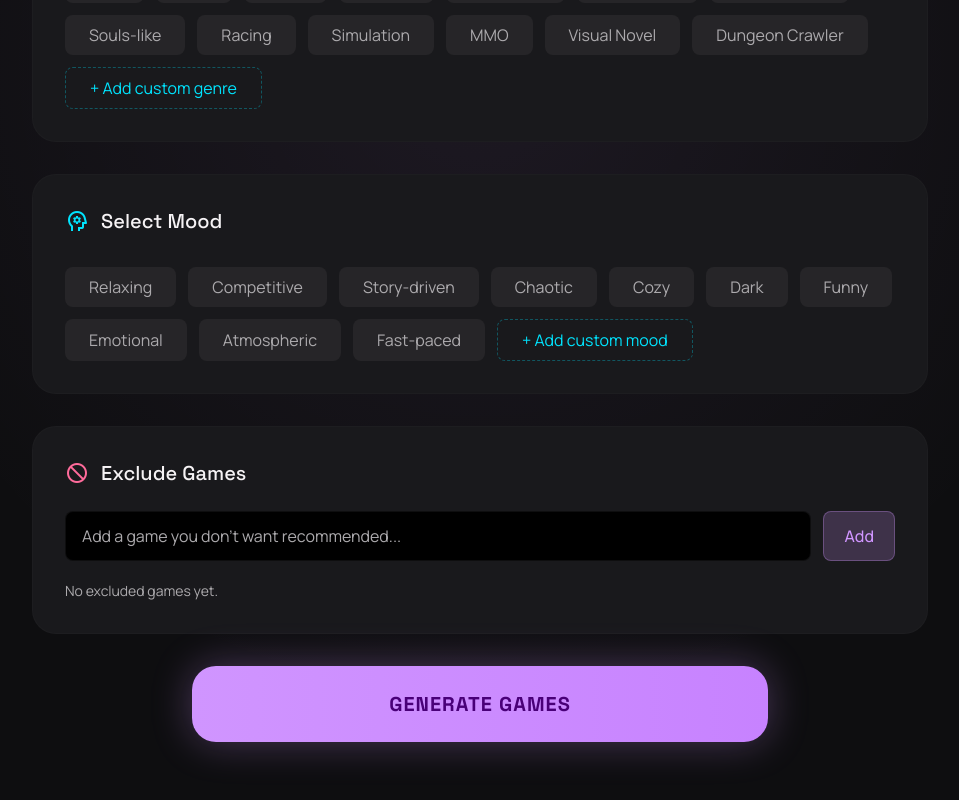
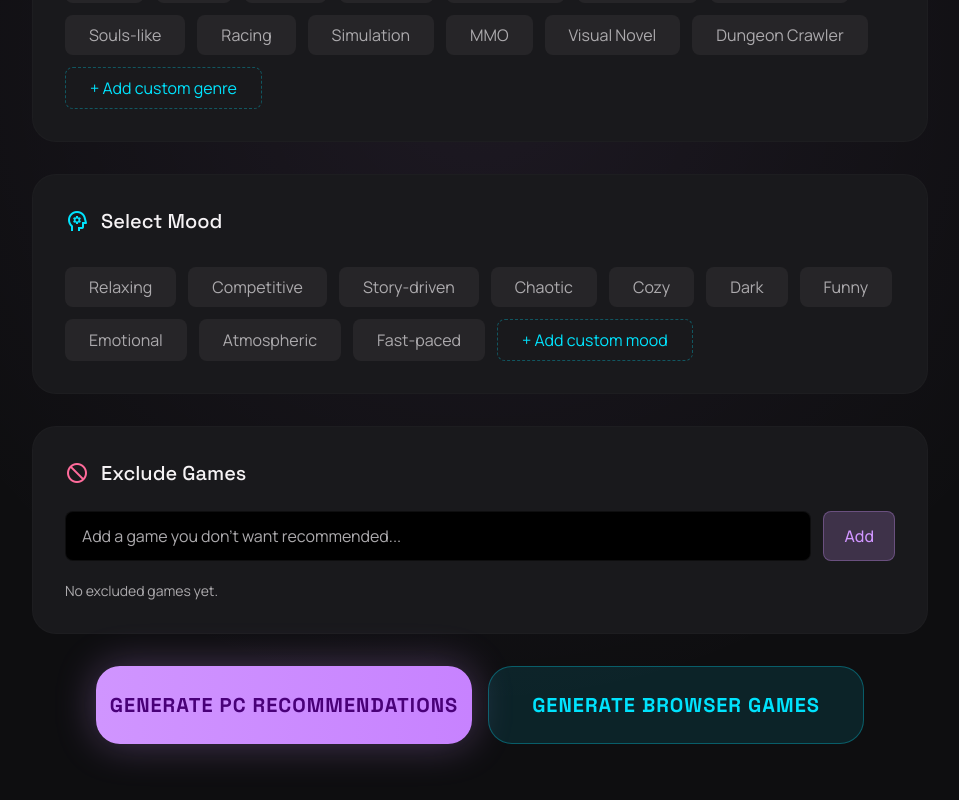
Before and after one commit to philipholmgren/game-rec, a React (Vite) app: page / in a window 1280 px wide. Shown: the part 718-1518 px from the top of the page, without its empty margins (160-1119 px from the left). Built offline with nearby package versions, Linux system fonts and the light colour scheme.

Commit message:
browser games

```diff
--- a/src/app/App.tsx
+++ b/src/app/App.tsx
@@ -19,10 +19,37 @@ export default function App() {
   const [moods, setMoods] = useState(allMoods);
   const [customMoods, setCustomMoods] = useState<string[]>([]);
   const [excludedGames, setExcludedGames] = useState<string[]>([]);
-
+  const [recommendationMode, setRecommendationMode] = useState<'pc' | 'browser'>('pc');
   const [recommendations, setRecommendations] = useState<Recommendation[]>([]);
   const [isModalOpen, setIsModalOpen] = useState(false);
   const [isLoading, setIsLoading] = useState(false);
+
+  const handleGenerateBrowserGames = async () => {
+    const request = buildRecommendationRequest(
+      genres,
+      customGenres,
+      moods,
+      customMoods,
+      excludedGames,
+      undefined,
+      playerAmount,
+      budgetAmount,
+      wildcardAmount,
+      'browser'
+    );
+
+    try {
+      setIsLoading(true);
+      setRecommendationMode('browser');
+      const response = await getRecommendations(request);
+      setRecommendations(response);
+      setIsModalOpen(true);
+    } catch (error) {
+      console.error('Failed to generate browser game recommendations:', error);
+    } finally {
+      setIsLoading(false);
+    }
+  };
 
   const handleGenerateRecommendations = async () => {
     const request = buildRecommendationRequest(
@@ -34,13 +61,14 @@ export default function App() {
       undefined,
       playerAmount,
       budgetAmount,
-      wildcardAmount
+      wildcardAmount,
+      'pc'
     );
 
     try {
       setIsLoading(true);
+      setRecommendationMode('pc');
       const response = await getRecommendations(request);
-      console.log(response)
       setRecommendations(response);
       setIsModalOpen(true);
     } catch (error) {
@@ -67,6 +95,7 @@ export default function App() {
   const handleGenerateMoreRecommendations = async () => {
     try {
       setIsLoading(true);
+      setRecommendationMode('pc');
 
       const alreadyRecommendedGames = recommendations.map(
         (recommendation) => recommendation.name
@@ -81,7 +110,8 @@ export default function App() {
       alreadyRecommendedGames,
       playerAmount,
       budgetAmount,
-      wildcardAmount
+      wildcardAmount,
+      recommendationMode
       );
 
       const response = await getRecommendations(request);
@@ -129,11 +159,21 @@ export default function App() {
             </div>
           </div>
 
-          <div className="flex justify-center">
-            <GenerateRecommendations
-              onGenerate={handleGenerateRecommendations}
-              isLoading={isLoading}
-            />
+          <div className="flex flex-col items-center gap-4">
+            <div className="flex flex-col sm:flex-row justify-center gap-4 w-full max-w-3xl">
+              <GenerateRecommendations
+                onGenerate={handleGenerateRecommendations}
+                isLoading={isLoading}
+                label="Generate PC Recommendations"
+              />
+
+              <GenerateRecommendations
+                onGenerate={handleGenerateBrowserGames}
+                isLoading={isLoading}
+                label="Generate Browser Games"
+                variant="secondary"
+              />
+            </div>
           </div>
         </div>
       </main>
@@ -144,6 +184,7 @@ export default function App() {
         recommendations={recommendations}
         onGenerateMore={handleGenerateMoreRecommendations}
         isLoading={isLoading}
+        mode={recommendationMode}
       />
     </div>
   );
--- a/src/components/GenerateRecommendations.tsx
+++ b/src/components/GenerateRecommendations.tsx
@@ -1,20 +1,29 @@
 type GenerateRecommendationsProps = {
   onGenerate: () => void;
   isLoading: boolean;
+  label?: string;
+  variant?: 'primary' | 'secondary';
 };
 
 export default function GenerateRecommendations({
   onGenerate,
   isLoading,
+  label = 'Generate Recommendations',
+  variant = 'primary',
 }: GenerateRecommendationsProps) {
+  const className =
+    variant === 'primary'
+      ? 'w-full py-6 rounded-xl bg-gradient-to-r from-primary to-primary-container text-on-primary font-headline text-xl font-bold uppercase tracking-wider shadow-[0_0_40px_rgba(208,149,255,0.3)] hover:scale-[1.02] active:scale-95 transition-all disabled:opacity-60'
+      : 'w-full py-6 rounded-xl border border-secondary/30 bg-secondary/10 text-secondary font-headline text-xl font-bold uppercase tracking-wider hover:bg-secondary/15 active:scale-95 transition-all disabled:opacity-60';
+
   return (
-    <div className="space-y-4 w-full max-w-xl flex flex-col items-center">
+    <div className="w-full flex justify-center">
       <button
         onClick={onGenerate}
         disabled={isLoading}
-        className="w-full py-6 rounded-xl bg-gradient-to-r from-primary to-primary-container text-on-primary font-headline text-xl font-bold uppercase tracking-wider shadow-[0_0_40px_rgba(208,149,255,0.3)] hover:scale-[1.02] active:scale-95 transition-all disabled:opacity-60"
+        className={className}
       >
-        {isLoading ? 'Generating...' : 'Generate Games'}
+        {isLoading ? 'Generating...' : label}
       </button>
     </div>
   );
--- a/src/components/RecommendationsModal.tsx
+++ b/src/components/RecommendationsModal.tsx
@@ -5,7 +5,8 @@ export default function RecommendationsModal({
   onClose,
   recommendations,
   onGenerateMore,
-  isLoading
+  isLoading,
+  mode
 }: RecommendationsModalProps) {
   if (!isOpen) return null;
 
@@ -86,7 +87,7 @@ export default function RecommendationsModal({
                       rel="noreferrer"
                       className="inline-flex mt-4 px-4 py-2 rounded-lg bg-primary/20 text-primary border border-primary/30 hover:bg-primary/30 transition-colors"
                     >
-                      View on Steam
+                      {mode === 'pc' ? 'View on Steam' : 'Go to site'}
                     </a>
                   </div>
                 </div>
--- a/src/http/getRecommendations.tsx
+++ b/src/http/getRecommendations.tsx
@@ -1,7 +1,7 @@
 import type { RecommendationRequest } from "../types/commonTypes";
 
 export async function getRecommendations(payload: RecommendationRequest) {
-  const response = await fetch("https://nextgame.philip-holmgren.workers.dev", {
+  const response = await fetch("http://127.0.0.1:8787", {
     method: "POST",
     headers: {
       "Content-Type": "application/json",
--- a/src/services/request.ts
+++ b/src/services/request.ts
@@ -9,7 +9,8 @@ export const buildRecommendationRequest = (
     extraExcludedGames: string[] = [],
     playerAmount: number,
     budgetAmount: number,
-    wildcardAmount: number
+    wildcardAmount: number,
+    mode: 'pc' | 'browser'
 ): RecommendationRequest => {
   const selectedPredefinedGenres = genres
     .filter((genre) => genre.selected)
@@ -38,5 +39,6 @@ export const buildRecommendationRequest = (
     players: playerAmount,
     budget: budgetAmount,
     wildcardAmount: wildcardAmount,
+    mode
   };
 };
--- a/src/types/commonTypes.ts
+++ b/src/types/commonTypes.ts
@@ -28,4 +28,5 @@ export type RecommendationRequest = {
   wildcardAmount: number
   moods: string[]
   excludedGames: string[]
+  mode: 'pc' | 'browser';
 };
--- a/src/types/componentPropTypes.ts
+++ b/src/types/componentPropTypes.ts
@@ -64,4 +64,5 @@ export type RecommendationsModalProps = {
   recommendations: Recommendation[];
   onGenerateMore: () => void;
   isLoading: boolean;
+  mode: 'pc' | 'browser'
 };
```
